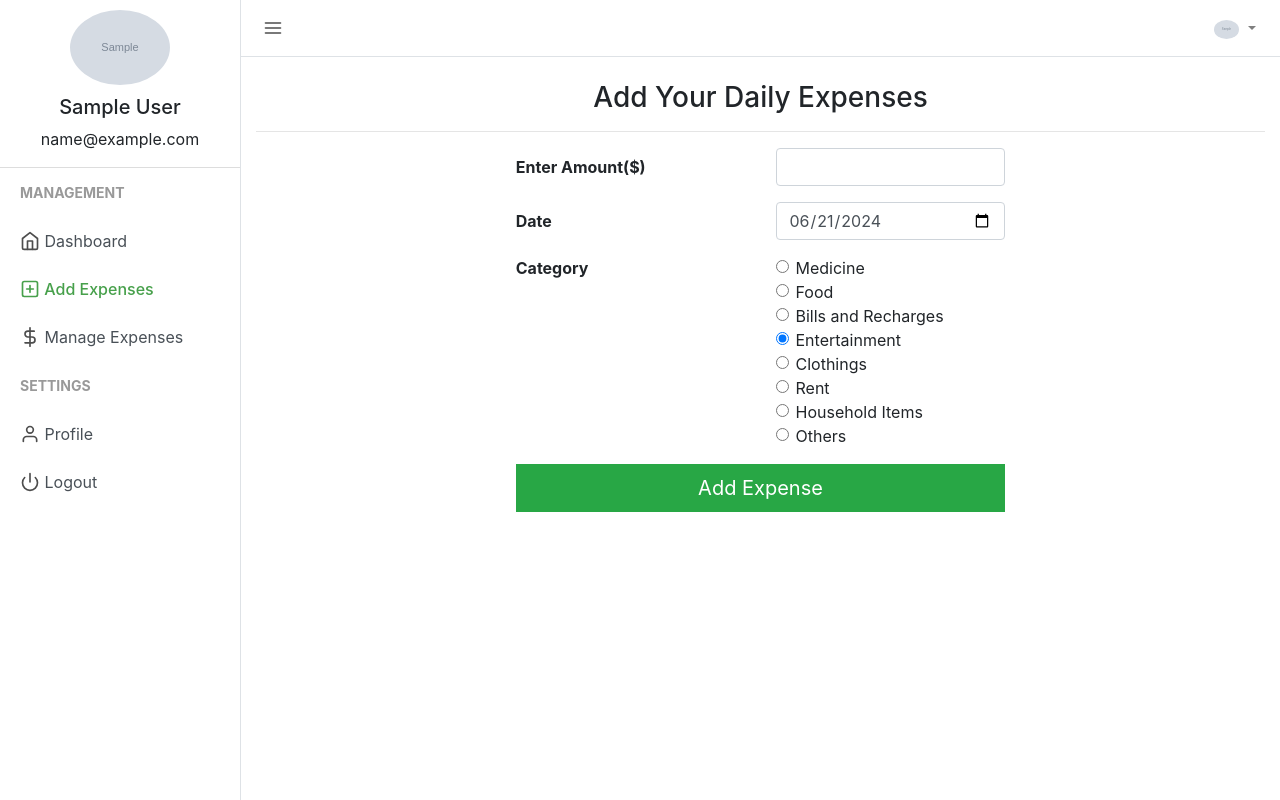
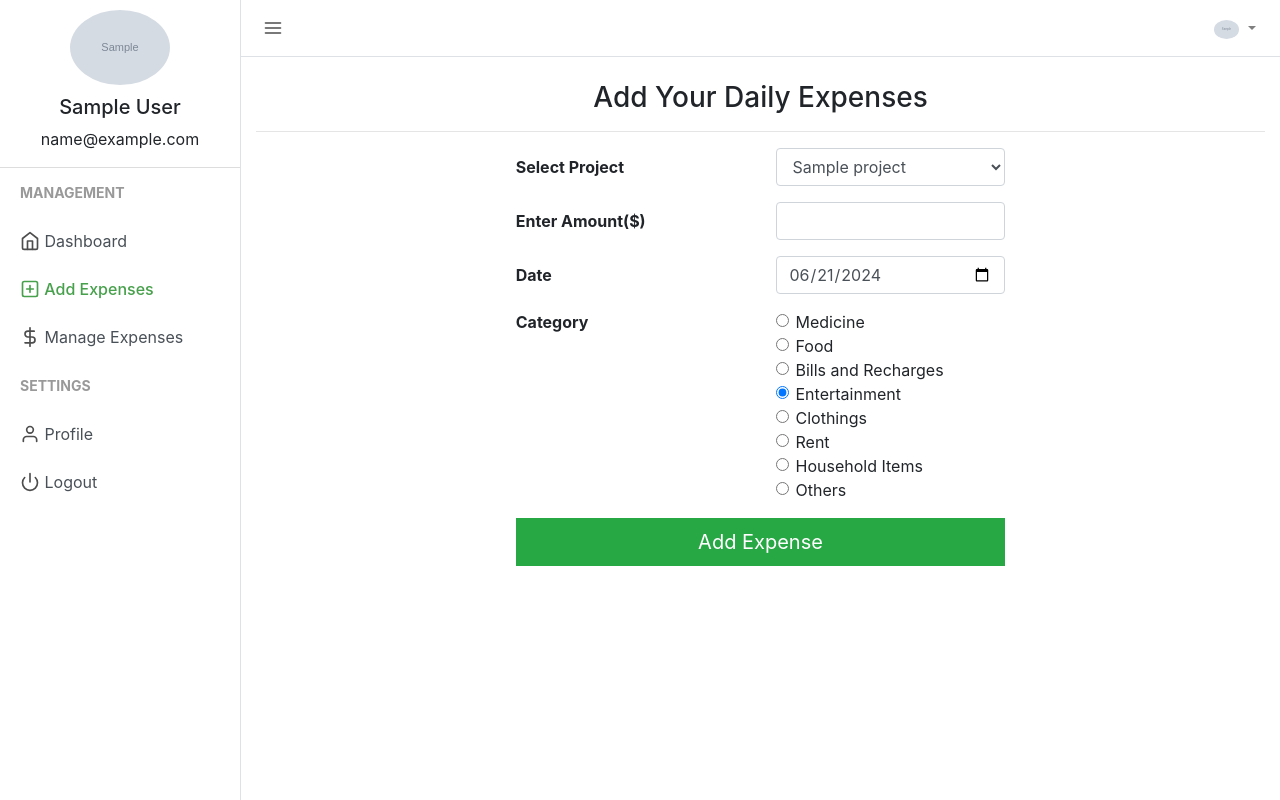
Before and after one commit to Mr-Khandelwal/Expense-Tracker, a PHP site: page /add_expense.php in a window 1280 px wide. Run offline with PHP 8.4, Linux system fonts and the light colour scheme; the visitor is signed in with stand-in values (Sample User, id 1); tables that the repository leaves empty or names only in its code hold one stand-in row (values such as "Sample post"); grey boxes marked "Sample" are stand-in pictures.

Commit message:
projecf selcttion field commit

```diff
--- a/add_expense.php
+++ b/add_expense.php
@@ -5,38 +5,101 @@ $del = false;
 $expenseamount = "";
 $expensedate = date("Y-m-d");
 $expensecategory = "Entertainment";
+
+$projects_query = "SELECT project_id, project_name FROM projects";
+$projects_result = mysqli_query($con, $projects_query);
+
+
+// if (isset($_POST['add'])) {
+//     $expenseamount = $_POST['expenseamount'];
+//     $expensedate = $_POST['expensedate'];
+//     $expensecategory = $_POST['expensecategory'];
+
+//     $expenses = "INSERT INTO expenses (user_id, expense,expensedate,expensecategory) VALUES ('$userid', '$expenseamount','$expensedate','$expensecategory')";
+//     $result = mysqli_query($con, $expenses) or die("Something Went Wrong!");
+//     header('location: add_expense.php');
+// }
+
+// if (isset($_POST['update'])) {
+//     $id = $_GET['edit'];
+//     $expenseamount = $_POST['expenseamount'];
+//     $expensedate = $_POST['expensedate'];
+//     $expensecategory = $_POST['expensecategory'];
+
+//     $sql = "UPDATE expenses SET expense='$expenseamount', expensedate='$expensedate', expensecategory='$expensecategory' WHERE user_id='$userid' AND expense_id='$id'";
+//     if (mysqli_query($con, $sql)) {
+//         echo "Records were updated successfully.";
+//     } else {
+//         echo "ERROR: Could not able to execute $sql. " . mysqli_error($con);
+//     }
+//     header('location: manage_expense.php');
+// }
+
+// if (isset($_POST['update'])) {
+//     $id = $_GET['edit'];
+//     $expenseamount = $_POST['expenseamount'];
+//     $expensedate = $_POST['expensedate'];
+//     $expensecategory = $_POST['expensecategory'];
+
+//     $sql = "UPDATE expenses SET expense='$expenseamount', expensedate='$expensedate', expensecategory='$expensecategory' WHERE user_id='$userid' AND expense_id='$id'";
+//     if (mysqli_query($con, $sql)) {
+//         echo "Records were updated successfully.";
+//     } else {
+//         echo "ERROR: Could not able to execute $sql. " . mysqli_error($con);
+//     }
+//     header('location: manage_expense.php');
+// }
+
+// if (isset($_POST['delete'])) {
+//     $id = $_GET['delete'];
+//     $expenseamount = $_POST['expenseamount'];
+//     $expensedate = $_POST['expensedate'];
+//     $expensecategory = $_POST['expensecategory'];
+
+//     $sql = "DELETE FROM expenses WHERE user_id='$userid' AND expense_id='$id'";
+//     if (mysqli_query($con, $sql)) {
+//         echo "Records were updated successfully.";
+//     } else {
+//         echo "ERROR: Could not able to execute $sql. " . mysqli_error($con);
+//     }
+//     header('location: manage_expense.php');
+// }
+
+
 if (isset($_POST['add'])) {
     $expenseamount = $_POST['expenseamount'];
     $expensedate = $_POST['expensedate'];
     $expensecategory = $_POST['expensecategory'];
+    $project_id = $_POST['project_id'];
 
-    $expenses = "INSERT INTO expenses (user_id, expense,expensedate,expensecategory) VALUES ('$userid', '$expenseamount','$expensedate','$expensecategory')";
-    $result = mysqli_query($con, $expenses) or die("Something Went Wrong!");
-    header('location: add_expense.php');
+    // Fetch the investment limit and current total expenses for the selected project
+    $query = "SELECT investment_limit FROM projects WHERE project_id = $project_id";
+    $project = mysqli_fetch_assoc(mysqli_query($con, $query));
+
+    $query = "SELECT SUM(expense) AS total_expense FROM expenses WHERE project_id = $project_id";
+    $total_expense = mysqli_fetch_assoc(mysqli_query($con, $query))['total_expense'];
+
+    // Check if the new expense exceeds the investment limit
+    if (($total_expense + $expenseamount) > $project['investment_limit']) {
+        echo "Error: Adding this expense would exceed the project's investment limit.";
+    } else {
+        // Insert the new expense into the database
+        $expenses = "INSERT INTO expenses (user_id, expense, expensedate, expensecategory, project_id) VALUES ('$userid', '$expenseamount', '$expensedate', '$expensecategory', '$project_id')";
+        $result = mysqli_query($con, $expenses) or die("Something Went Wrong!");
+        header('location: add_expense.php');
+    }
 }
+
+// Existing update and delete logic...
 
 if (isset($_POST['update'])) {
     $id = $_GET['edit'];
     $expenseamount = $_POST['expenseamount'];
     $expensedate = $_POST['expensedate'];
     $expensecategory = $_POST['expensecategory'];
+    $project_id = $_POST['project_id'];
 
-    $sql = "UPDATE expenses SET expense='$expenseamount', expensedate='$expensedate', expensecategory='$expensecategory' WHERE user_id='$userid' AND expense_id='$id'";
-    if (mysqli_query($con, $sql)) {
-        echo "Records were updated successfully.";
-    } else {
-        echo "ERROR: Could not able to execute $sql. " . mysqli_error($con);
-    }
-    header('location: manage_expense.php');
-}
-
-if (isset($_POST['update'])) {
-    $id = $_GET['edit'];
-    $expenseamount = $_POST['expenseamount'];
-    $expensedate = $_POST['expensedate'];
-    $expensecategory = $_POST['expensecategory'];
-
-    $sql = "UPDATE expenses SET expense='$expenseamount', expensedate='$expensedate', expensecategory='$expensecategory' WHERE user_id='$userid' AND expense_id='$id'";
+    $sql = "UPDATE expenses SET expense='$expenseamount', expensedate='$expensedate', expensecategory='$expensecategory', project_id='$project_id' WHERE user_id='$userid' AND expense_id='$id'";
     if (mysqli_query($con, $sql)) {
         echo "Records were updated successfully.";
     } else {
@@ -47,18 +110,15 @@ if (isset($_POST['update'])) {
 
 if (isset($_POST['delete'])) {
     $id = $_GET['delete'];
-    $expenseamount = $_POST['expenseamount'];
-    $expensedate = $_POST['expensedate'];
-    $expensecategory = $_POST['expensecategory'];
-
     $sql = "DELETE FROM expenses WHERE user_id='$userid' AND expense_id='$id'";
     if (mysqli_query($con, $sql)) {
-        echo "Records were updated successfully.";
+        echo "Records were deleted successfully.";
     } else {
         echo "ERROR: Could not able to execute $sql. " . mysqli_error($con);
     }
     header('location: manage_expense.php');
 }
+
 
 if (isset($_GET['edit'])) {
     $id = $_GET['edit'];
@@ -172,6 +232,21 @@ if (isset($_GET['delete'])) {
 
                     <div class="col-md" style="margin:0 auto;">
                         <form action="" method="POST">
+
+                        <!-- project fetchingg -->
+                            <div class="form-group row">
+                                <label for="project_id" class="col-sm-6 col-form-label"><b>Select Project</b></label>
+                                <div class="col-md-6">
+                                    <select name="project_id" id="project_id" class="form-control col-sm-12" required>
+                                        <?php while ($project = mysqli_fetch_assoc($projects_result)): ?>
+                                            <option value="<?php echo $project['project_id']; ?>">
+                                                <?php echo $project['project_name']; ?>
+                                            </option>
+                                        <?php endwhile; ?>
+                                    </select>
+                                </div>
+                            </div>
+
                             <div class="form-group row">
                                 <label for="expenseamount" class="col-sm-6 col-form-label"><b>Enter Amount($)</b></label>
                                 <div class="col-md-6">
```
